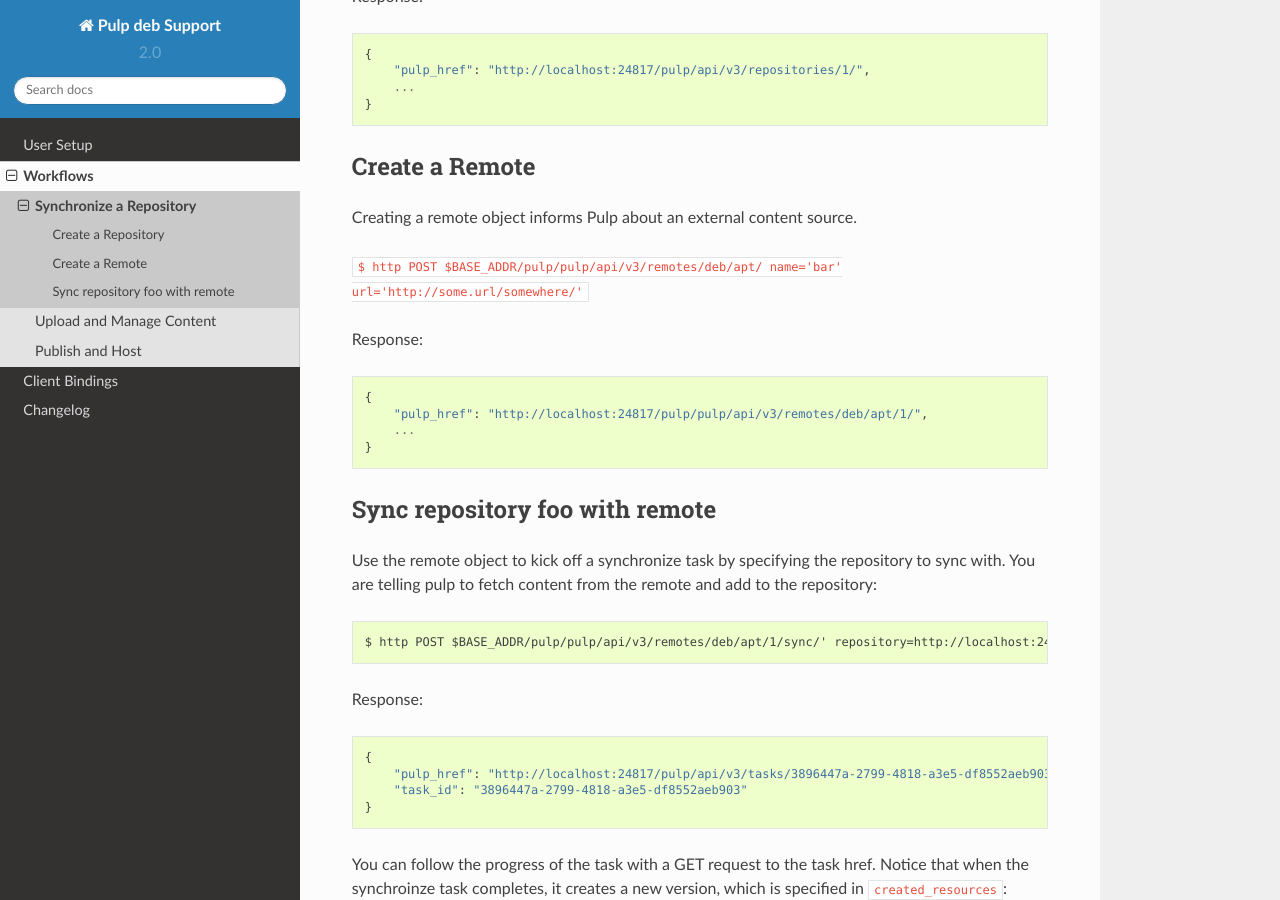
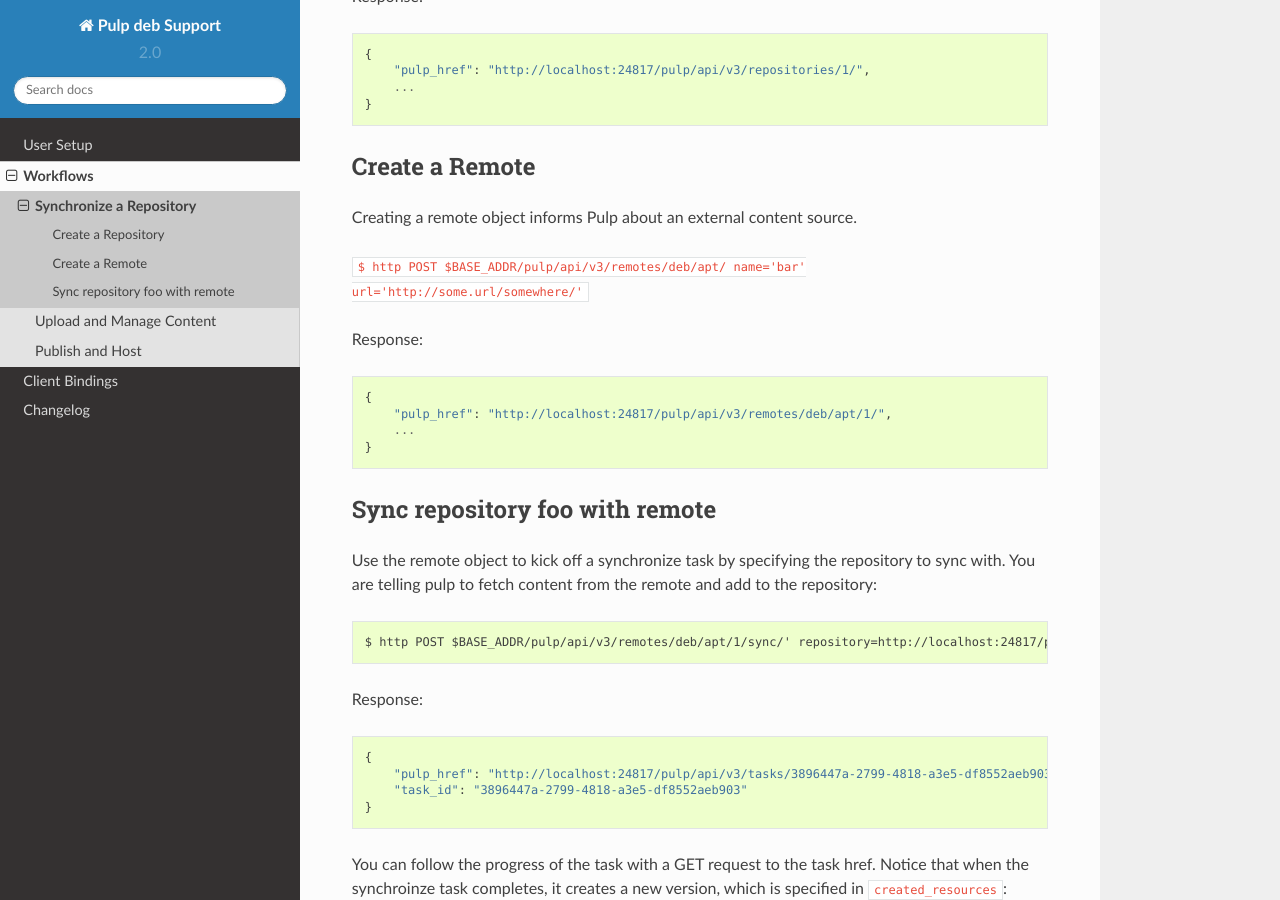
Before and after one commit to pulp/pulp_deb, a Sphinx documentation site: the page built from docs/workflows/sync.rst, in a window 1280 px wide and 900 px high, scrolled down 418 px. Built offline with Sphinx 7.4.7 and the Read the Docs theme 2.0.0, drawn with Linux system fonts in a browser that asks for light colours.

Commit message:
api url double pulp fixed

```diff
--- a/docs/workflows/sync.rst
+++ b/docs/workflows/sync.rst
@@ -24,12 +24,12 @@ Create a Remote
 
 Creating a remote object informs Pulp about an external content source.
 
-``$ http POST $BASE_ADDR/pulp/pulp/api/v3/remotes/deb/apt/ name='bar' url='http://some.url/somewhere/'``
+``$ http POST $BASE_ADDR/pulp/api/v3/remotes/deb/apt/ name='bar' url='http://some.url/somewhere/'``
 
 Response::
 
     {
-        "pulp_href": "http://localhost:24817/pulp/pulp/api/v3/remotes/deb/apt/1/",
+        "pulp_href": "http://localhost:24817/pulp/api/v3/remotes/deb/apt/1/",
         ...
     }
 
@@ -40,7 +40,7 @@ Sync repository foo with remote
 Use the remote object to kick off a synchronize task by specifying the repository to
 sync with. You are telling pulp to fetch content from the remote and add to the repository::
 
-    $ http POST $BASE_ADDR/pulp/pulp/api/v3/remotes/deb/apt/1/sync/' repository=http://localhost:24817/pulp/api/v3/repositories/1/
+    $ http POST $BASE_ADDR/pulp/api/v3/remotes/deb/apt/1/sync/' repository=http://localhost:24817/pulp/api/v3/repositories/1/
 
 Response::
 
```
